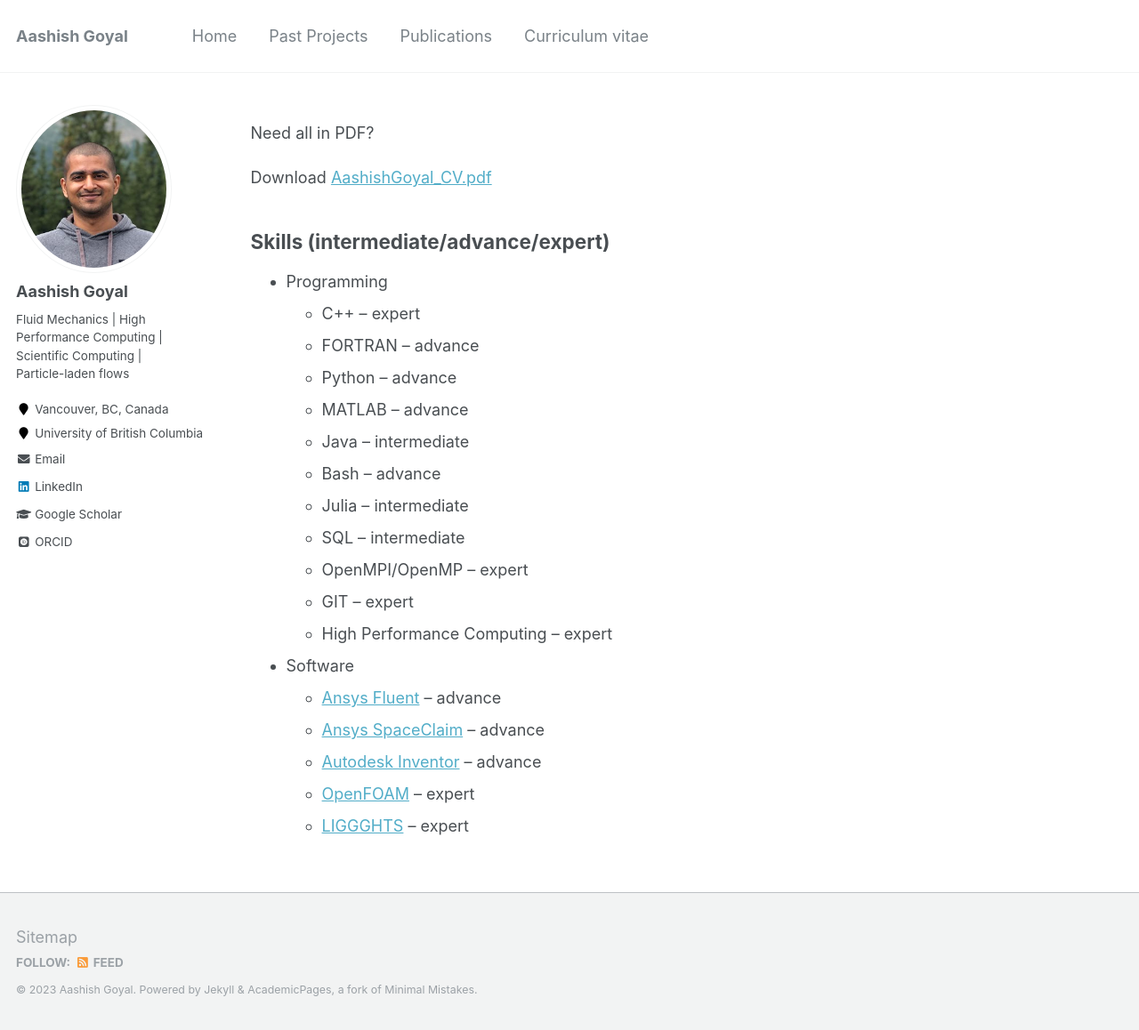
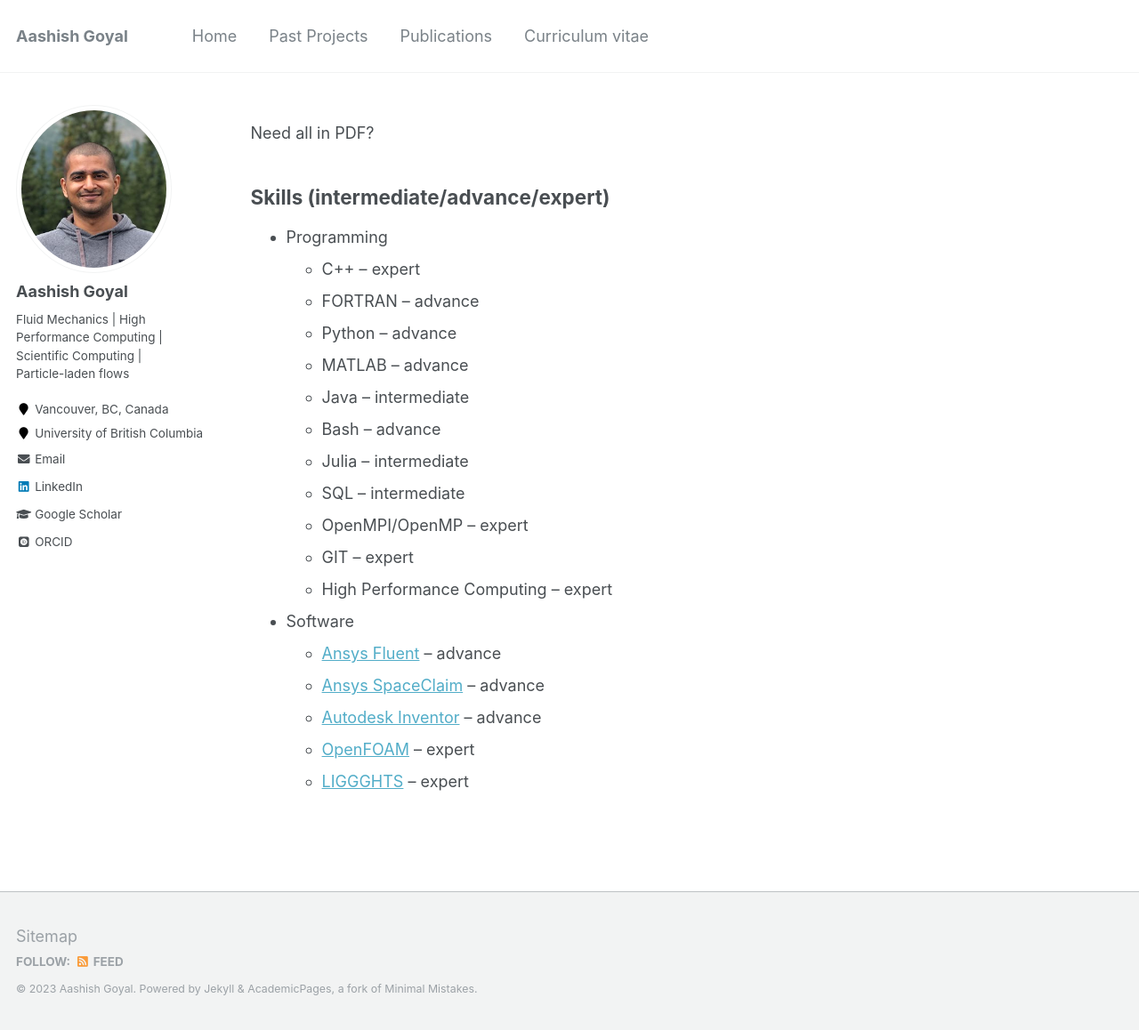
Before and after one commit to aashishgoyal0110/aashishgoyal0110.github.io, a Jekyll site: the page built from _pages/cv.md, in a window 1280 px wide and 1158 px high. Shown: the whole window at 89% size. Built offline with Jekyll 4.4.1, drawn with Linux system fonts in a browser that asks for light colours; some web fonts are replaced.

Commit message:
Update cv.md
Commented the CV PDF

```diff
--- a/_pages/cv.md
+++ b/_pages/cv.md
@@ -7,7 +7,7 @@ author_profile: true
 
 Need all in PDF?
 
-Download <a href="../files/AashishGoyal_CV.pdf" target="_blank">AashishGoyal_CV.pdf</a>
+<!--Download <a href="../files/AashishGoyal_CV.pdf" target="_blank">AashishGoyal_CV.pdf</a> -->
 
 <!-- <p style="text-align:left; color:Black; font-size:30px; font-weight:bold;">
 Skills (intermediate/advance/expert)
```
